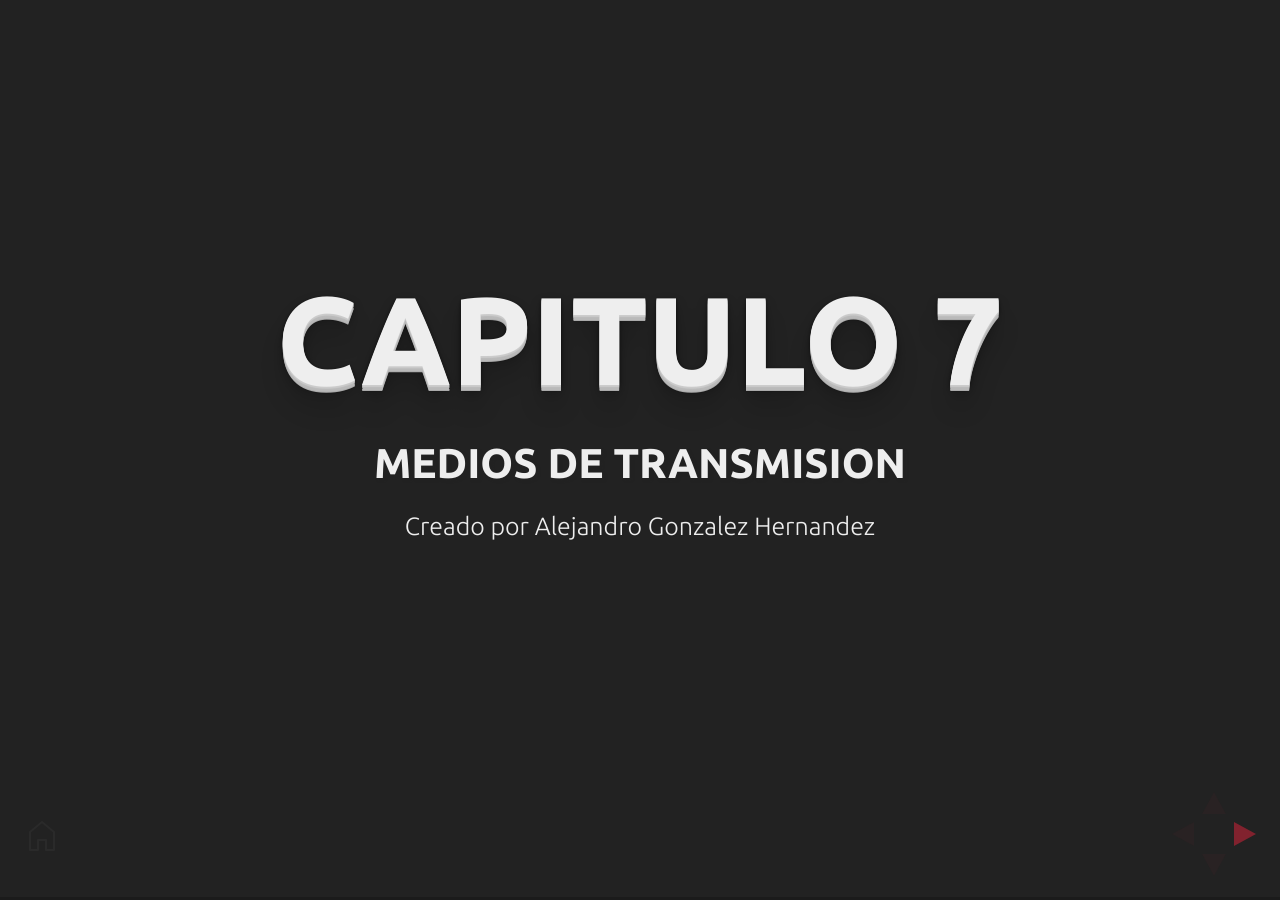
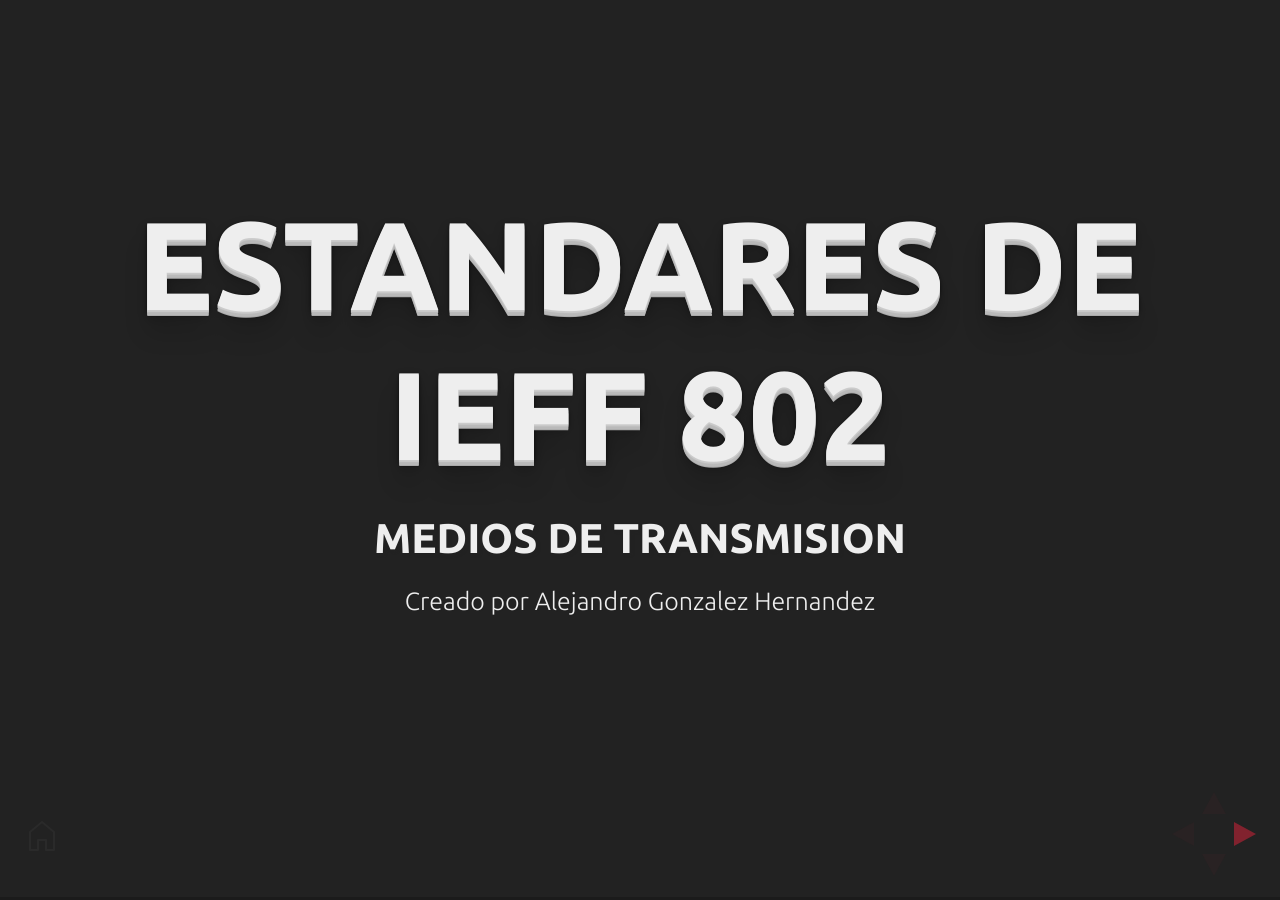
Before and after one commit to Alex7122/redes-slides, a Jekyll site: the page built from _posts/2016-07-05-demo.md, in a window 1280 px wide. Built offline with Jekyll 4.4.1, drawn with Linux system fonts in a browser that asks for light colours.

Commit message:
Update 2016-07-05-demo.md

```diff
--- a/_posts/2016-07-05-demo.md
+++ b/_posts/2016-07-05-demo.md
@@ -5,7 +5,7 @@ permalink: /Estandares de IEFF 802/
 ---
 
 <section>
-    <h1>Capitulo 7</h1>
+    <h1>Estandares de IEFF 802</h1>
     <h4>Medios de transmision</h4>
     <p>
         <small> Creado por Alejandro Gonzalez Hernandez </small>
```
